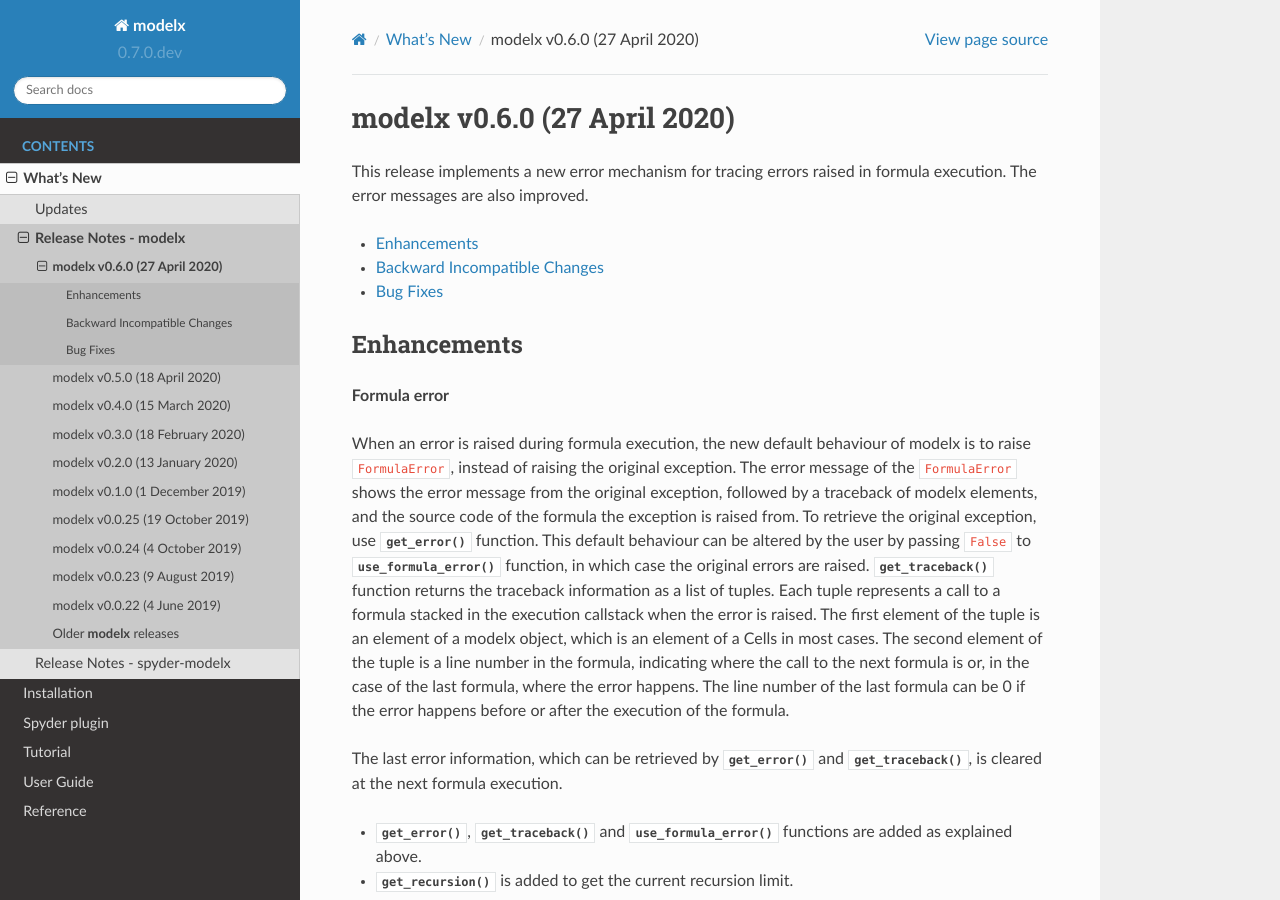
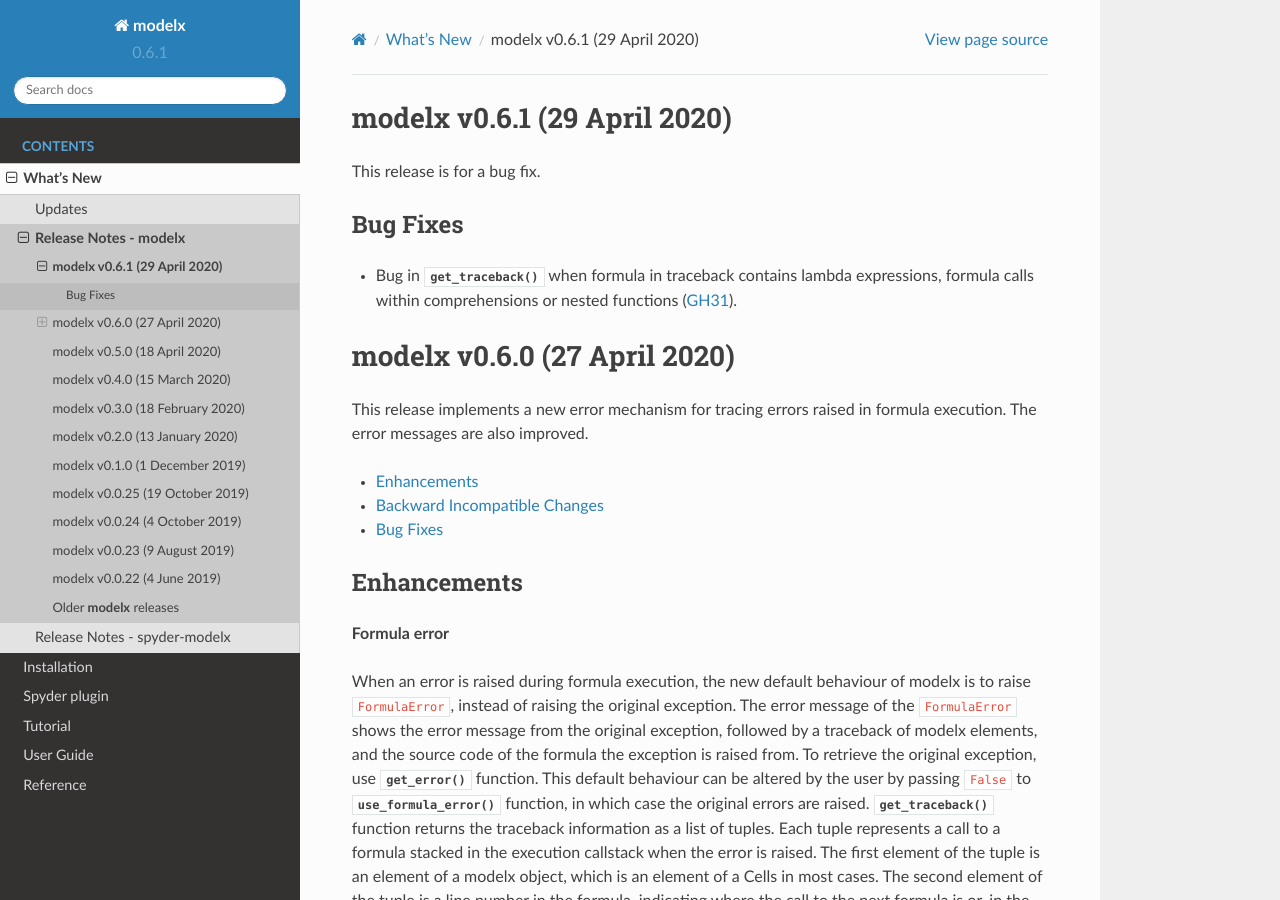
Before and after one commit to fumitoh/modelx, a Sphinx documentation site: the page built from doc/source/releases/relnotes_v0_6_0.rst, in a window 1280 px wide and 900 px high. Built offline with Sphinx 7.4.7 and the Read the Docs theme 2.0.0, drawn with Linux system fonts in a browser that asks for light colours; pages that are not in the unit, such as notebooks, are missing from menus.

Commit message:
DIST: Release v0.6.1

```diff
--- a/doc/source/releases/relnotes_v0_6_0.rst
+++ b/doc/source/releases/relnotes_v0_6_0.rst
@@ -1,4 +1,22 @@
 .. currentmodule:: modelx
+
+.. _release-v0.6.1:
+
+================================
+modelx v0.6.1 (29 April 2020)
+================================
+
+This release is for a bug fix.
+
+Bug Fixes
+=========
+
+* Bug in :func:`get_traceback` when formula in traceback
+  contains lambda expressions, formula calls within comprehensions or
+  nested functions (`GH31`_).
+
+.. _GH31: https://github.com/fumitoh/modelx/issues/31
+
 
 .. _release-v0.6.0:
 
--- a/doc/source/updates.rst
+++ b/doc/source/updates.rst
@@ -4,8 +4,12 @@
 
 .. Latest Updates Begin
 
+* *29 April 2020:*
+  modelx v0.6.1 is released. See :ref:`release-v0.6.1` release
+  notes for details.
+
 * *27 April 2020:*
-  modelx v0.6.0 is released. See :doc:`releases/relnotes_v0_6_0` release
+  modelx v0.6.0 is released. See :ref:`release-v0.6.0` release
   notes for details.
 
 * *19 April 2020:*
--- a/modelx/__init__.py
+++ b/modelx/__init__.py
@@ -20,7 +20,7 @@
 
 """
 
-VERSION = (0, 7, 0, "dev")
+VERSION = (0, 6, 1)
 __version__ = ".".join([str(x) for x in VERSION])
 from modelx.core.api import *  # must come after __version__ assignment.
 try:
```
